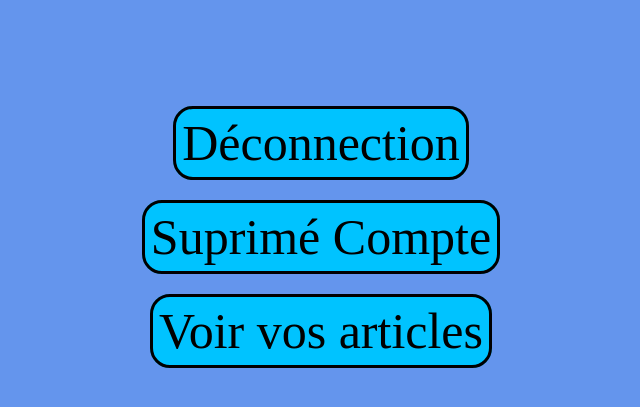
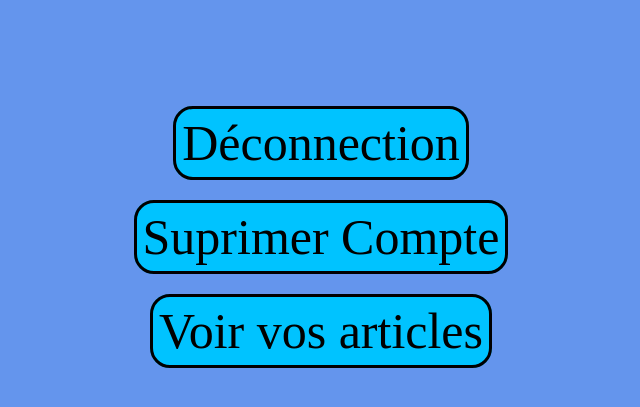
Before and after one commit to Thierry-Segarra/PODICA, a PHP site: page /acceuil.php in a window 1280 px wide. Shown: the part 264-671 px from the top of the page, without its empty margins (319-959 px from the left). Run offline with PHP 8.4, Linux system fonts and the light colour scheme; a user stored in the database is signed in.

Commit message:
PODICA 26/09/22
correction orthographique et bdd

```diff
--- a/acceuil.php
+++ b/acceuil.php
@@ -11,7 +11,7 @@
     if($_SESSION['username'] != ""){
         $nom = $_SESSION['username'];
             echo '<p class="titre">Hello '. $nom .'</p>';
-        echo'<a href="index.php?deco=1" class="deco">Déconnection</a> <br><br><br><a href="sup.php" class="deco">Suprimé Compte</a> <br><br><br> <a href="article.php" class="deco">Voir vos articles </a>';
+        echo'<a href="index.php?deco=1" class="deco">Déconnection</a> <br><br><br><a href="sup.php" class="deco">Suprimer Compte</a> <br><br><br> <a href="article.php" class="deco">Voir vos articles </a>';
     }
     else{
         header('Location: index.php');
```
